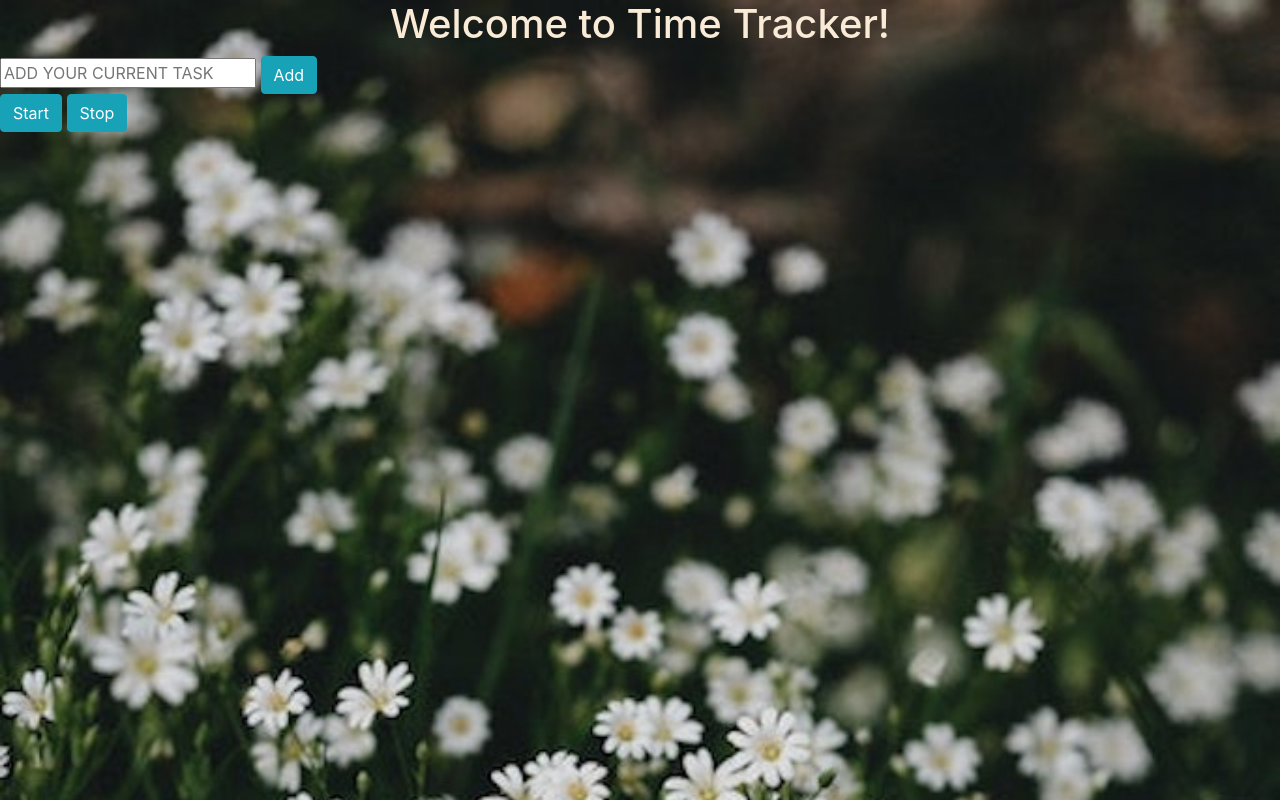
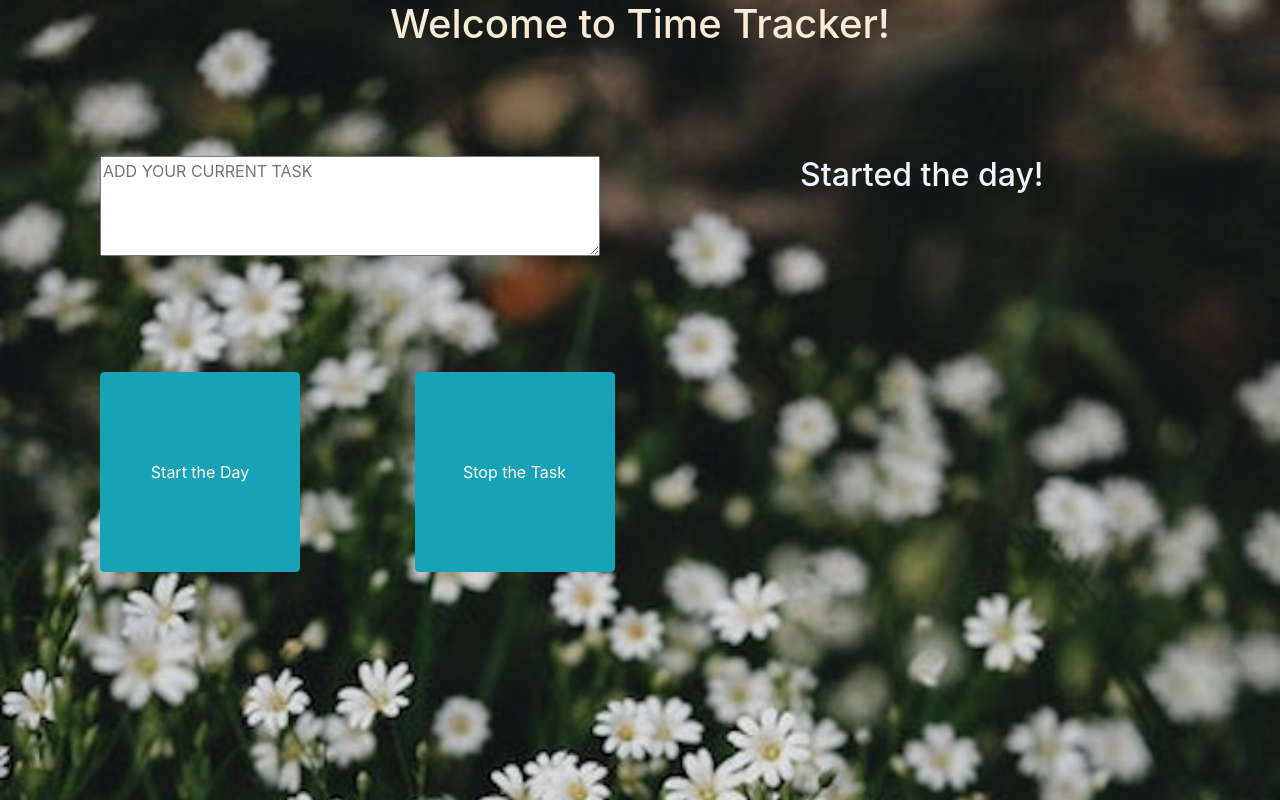
Before and after one commit to luckytiger18/time-tracker, a plain HTML site: page index.html in a window 1280 px wide. Drawn offline with nearby package versions, Linux system fonts and the light colour scheme.

Commit message:
added textarea, changed the size of the buttons, started working on the onclick start button

```diff
--- a/index.html
+++ b/index.html
@@ -12,17 +12,23 @@
 
 <body>
     <h1>Welcome to Time Tracker!</h1>
-    <div class="addToList">
-        <input id="taskInput" type="text" placeholder="ADD YOUR CURRENT TASK">
-        <button type="button" class="btn btn-info">Add</button>
+    <div class="mainContent">
+        <div class="taskWidget">
+            <div class="addToList">
+                <textarea id="taskInput" rows="5" cols="5" placeholder="ADD YOUR CURRENT TASK"></textarea>
+            </div>
+            <div class="startAndStop">
+                <button type="button" class="btn btn-info" id="startButton" onclick="startButton()">Start the
+                    Day</button>
+                <button type="button" class="btn btn-info" id="stopButton">Stop the Task</button>
+            </div>
+        </div>
+        <div class="displayWidget">
+            <h2>Started the day!</h2>
+        </div>
+
     </div>
-    <div class="startAndStop">
-        <button type="button" class="btn btn-info">Start</button>
-        <button type="button" class="btn btn-info">Stop</button>
-    </div>
-    <div class="listContainer">
-        <ul class="list-group"></ul>
-    </div>
+    <script src="timeTracker.js"></script>
 </body>
 
 
--- a/style.css
+++ b/style.css
@@ -8,6 +8,35 @@ h1{
     text-align: center;
 }
 
+.addToList{
+   padding: 100px;
+}
+
+#taskInput {
+    height: 100px;
+    width: 500px;
+}
+
+#startButton, #stopButton {
+    width: 200px;
+    height: 200px;
+    margin: 10px;
+    margin-left: 100px;
+}
 .btn {
     align-items: center;
 }
+
+table, tr {
+    border: 1px solid black;
+}
+
+h2 {
+    display: flex;
+    padding: 100px;
+    color: aliceblue;
+}
+
+.mainContent {
+    display: flex;
+}
--- a/timeTracker.js
+++ b/timeTracker.js
@@ -0,0 +1,4 @@
+var dateNow = Date(Date.now())
+function startButton () {
+    alert(dateNow)
+}
```
